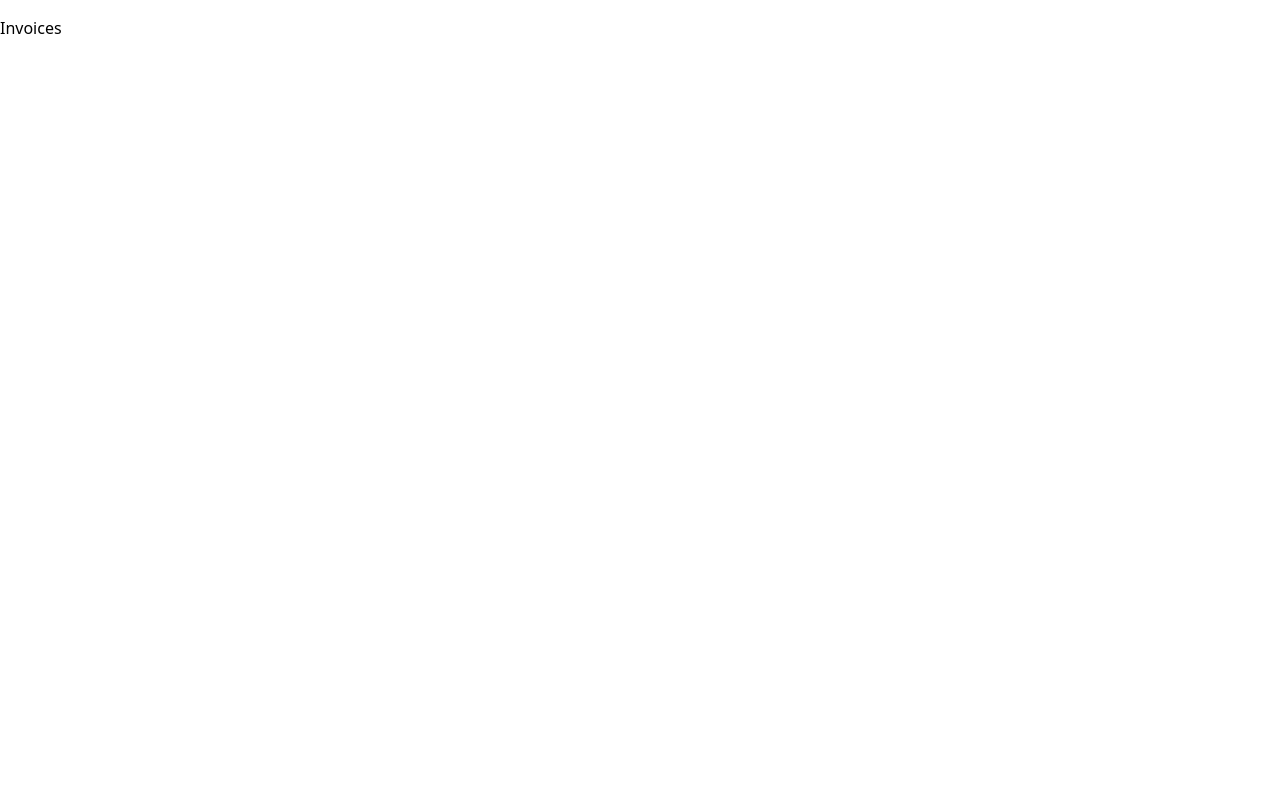
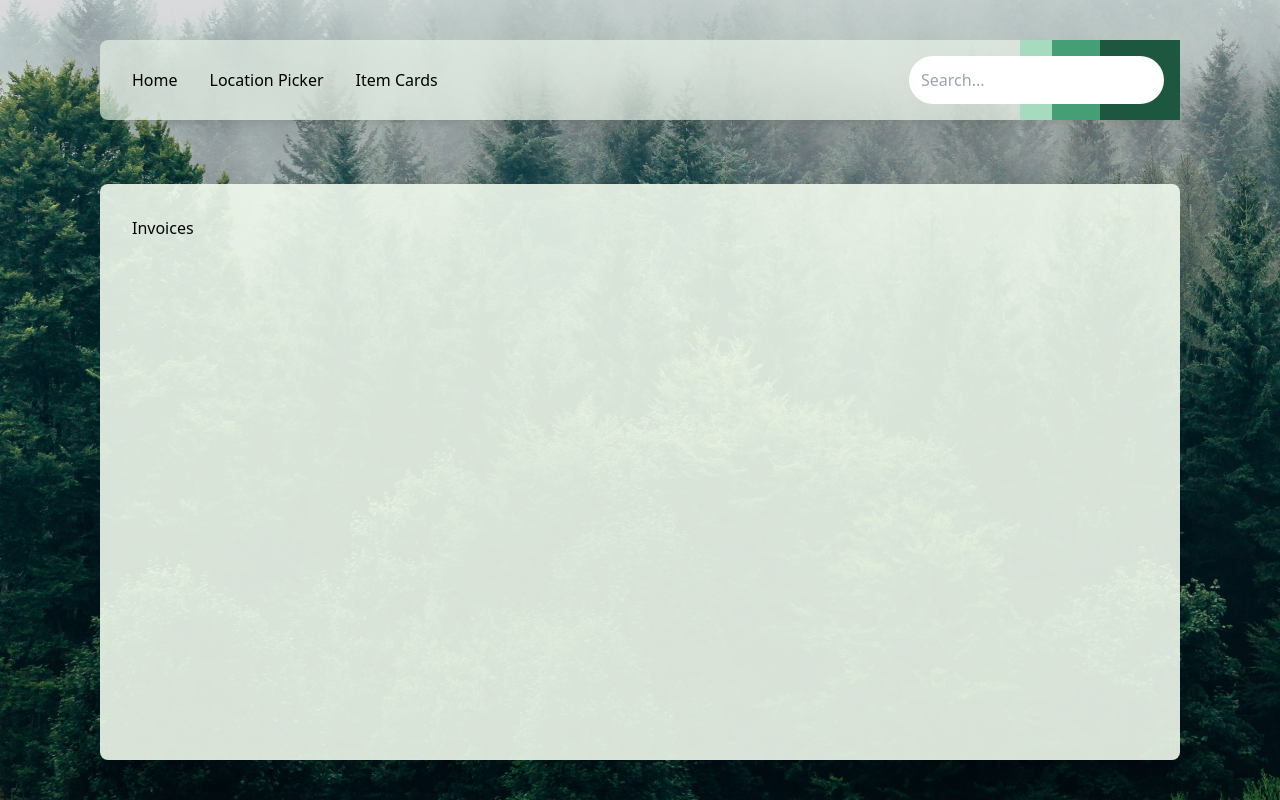
Before and after one commit to oliverZ97/dm-tool, a React (Create React App) app: page /invoices in a window 1280 px wide. Built offline with nearby package versions, Linux system fonts and the light colour scheme.

Commit message:
implement basic routing

```diff
--- a/src/App.js
+++ b/src/App.js
@@ -1,6 +1,9 @@
 import "./App.css";
-import { Link } from "react-router-dom";
+import { Link, Route, Routes } from "react-router-dom";
 import MainContentCard from "./components/MainContentCard";
+import Invoices from "./routes/Invoices";
+import Expenses from "./routes/Expenses";
+import Home from "./routes/Home";
 
 function App() {
   return (
@@ -9,17 +12,17 @@ function App() {
         <div className="w-90p h-20 rounded-lg relative">
           <div className="w-full h-full bg-neutral backdrop-blur-lg opacity-60 rounded-lg absolute inset-0"></div>
           <nav className="w-full h-full shadow-xl rounded-lg flex flex-row justify-between items-center relative">
-            <div className="flex flex-row justify-start items-center">
-              <Link to="/" className="ml-8 mr-4">
-                Home
-              </Link>
-              <Link to="/invoices" className="ml-8 mr-4">
-                Location Picker
-              </Link>
-              <Link to="/expenses" className="mx-4">
-                Item Cards
-              </Link>
-            </div>
+            <ul className="flex flex-row justify-start items-center">
+              <li className="ml-8 mr-4">
+                <Link to="/">Home</Link>
+              </li>
+              <li className="mx-4">
+                <Link to="/invoices">Location Picker</Link>
+              </li>
+              <li className="mx-4">
+                <Link to="/expenses">Item Cards</Link>
+              </li>
+            </ul>
             <div className="h-full bg-primary opacity-100 flex flex-row">
               <div className="bg-tertiary w-8"></div>
               <div className="bg-secondary w-12"></div>
@@ -34,7 +37,13 @@ function App() {
           </nav>
         </div>
         <div className="w-90p flex-grow flex justify-end items-end">
-          <MainContentCard></MainContentCard>
+          <div className="bg-neutral shadow-xl w-full h-90p rounded-lg p-8 background-blur-lg opacity-90">
+            <Routes>
+              <Route path="/" element={<Home />} />
+              <Route path="/invoices" element={<Invoices />} />
+              <Route path="/expenses" element={<Expenses />} />
+            </Routes>
+          </div>
         </div>
       </div>
     </div>
--- a/src/index.js
+++ b/src/index.js
@@ -1,30 +1,14 @@
 import { render } from "react-dom";
 import {
   BrowserRouter,
-  Routes,
-  Route
 } from "react-router-dom";
 import App from "./App";
-import Expenses from "./routes/expenses";
-import Invoices from "./routes/invoices";
 import reportWebVitals from './reportWebVitals';
 
 const rootElement = document.getElementById("root");
 render(
   <BrowserRouter>
-    <Routes>
-      <Route path="/" element={<App />} />
-      <Route path="expenses" element={<Expenses />} />
-      <Route path="invoices" element={<Invoices />} />
-      <Route
-      path="*"
-      element={
-        <main style={{ padding: "1rem" }}>
-          <p>There's nothing here!</p>
-        </main>
-      }
-    />
-    </Routes>
+    <App />
   </BrowserRouter>,
   rootElement
 );
--- a/src/routes/expenses.js
+++ b/src/routes/Expenses.js
@@ -1,6 +1,6 @@
 export default function Expenses() {
     return (
-      <main style={{ padding: "1rem 0" }}>
+      <main>
         <h2>Expenses</h2>
       </main>
     );
--- /dev/null
+++ b/src/routes/Home.js
@@ -0,0 +1,7 @@
+export default function Home() {
+    return (
+      <main>
+        <h2>Home</h2>
+      </main>
+    );
+  }
--- a/src/routes/invoices.js
+++ b/src/routes/Invoices.js
@@ -1,6 +1,6 @@
 export default function Invoices() {
     return (
-      <main style={{ padding: "1rem 0" }}>
+      <main >
         <h2>Invoices</h2>
       </main>
     );
```
